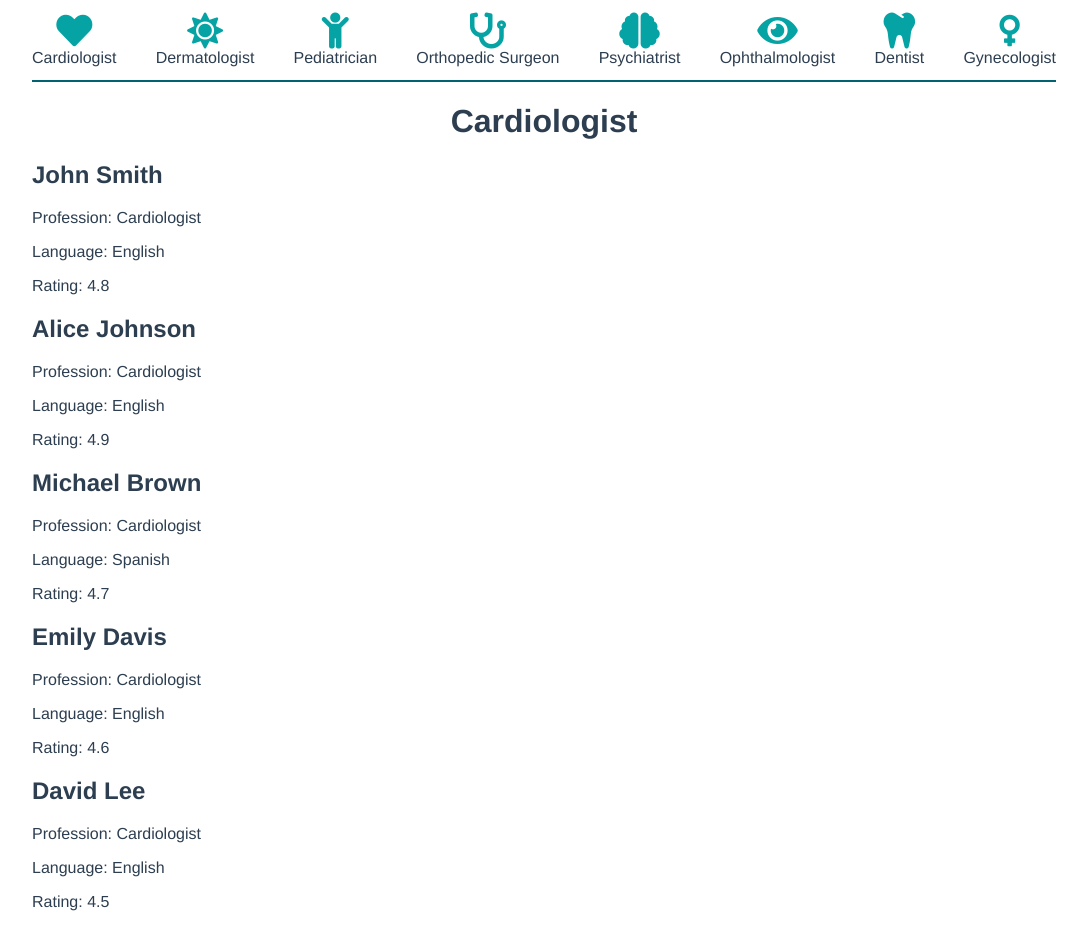
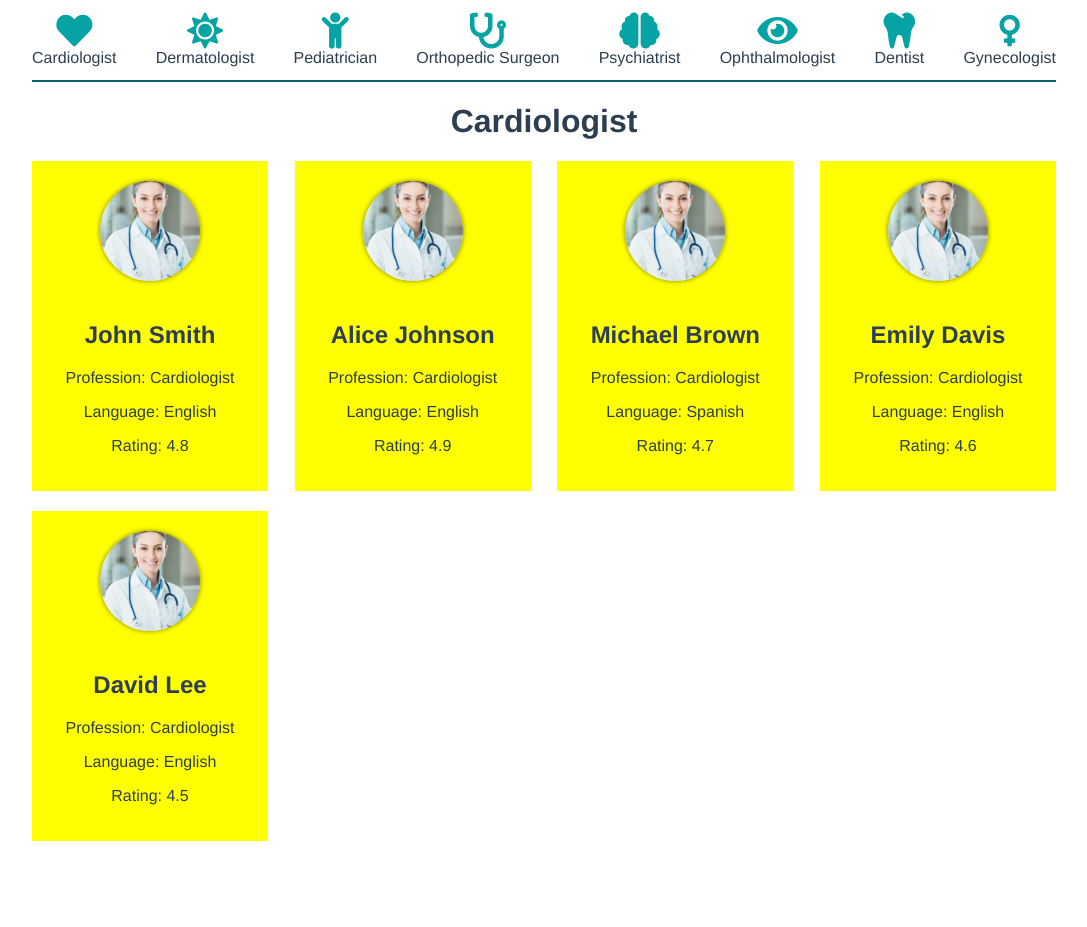
Before and after one commit to kaan302/Mindease, a Vue app in the folder client/: page /#/find-doctor in a window 1280 px wide. Both pictures are taken after a click on the element "Cardiologist". Shown: the whole page, without its empty margins (96-1183 px from the left). After the commit the page ends 841 px from the top, so only its background shows below. Built offline with nearby package versions, Linux system fonts and the light colour scheme.

Commit message:
made profiles

```diff
--- a/client/src/components/FindDoctorPage/DoctorDetail.vue
+++ b/client/src/components/FindDoctorPage/DoctorDetail.vue
@@ -1,11 +1,18 @@
 <template>
   <div class="doctor-detail">
-    <!-- Display doctor information -->
-    <h2>{{ doctor.doctorFirstName }} {{ doctor.doctorLastName }}</h2>
-    <p>Profession: {{ doctor.doctorProfession }}</p>
-    <p>Language: {{ doctor.doctorLanguage }}</p>
-    <p>Rating: {{ doctor.doctorRating }}</p>
-    <!-- Add more doctor details as needed -->
+    <!-- Circular profile picture -->
+    <div class="profile-picture">
+      <img src="../../assets/img/team-1.jpg" alt="Doctor's Profile" />
+    </div>
+
+    <!-- Doctor information -->
+    <div class="doctor-info">
+      <h2>{{ doctor.doctorFirstName }} {{ doctor.doctorLastName }}</h2>
+      <p>Profession: {{ doctor.doctorProfession }}</p>
+      <p>Language: {{ doctor.doctorLanguage }}</p>
+      <p>Rating: {{ doctor.doctorRating }}</p>
+      <!-- Add more doctor details as needed -->
+    </div>
   </div>
 </template>
 
@@ -19,5 +26,28 @@ export default {
 </script>
 
 <style scoped>
+.doctor-detail {
+  align-items: center;
+  gap: 20px;
+  background: yellow;
+  display: flex;
+  flex-direction: column;
+  justify-content: center;
+  text-align: center;
+  padding: 20px; /* Add padding for spacing */
+}
 
+.profile-picture {
+  width: 100px; /* Adjust the size of the circular picture */
+  height: 100px; /* Adjust the size of the circular picture */
+  border-radius: 50%; /* Create a circular shape */
+  overflow: hidden; /* Hide any overflowing content */
+  box-shadow: 0px 0px 5px rgba(0, 0, 0, 0.5); /* Optional: Add a shadow */
+}
+
+.profile-picture img {
+  width: 100%;
+  height: 100%;
+  object-fit: cover; /* Ensure the image covers the circular area */
+}
 </style>
--- a/client/src/components/FindDoctorPage/FindDoctorChild.vue
+++ b/client/src/components/FindDoctorPage/FindDoctorChild.vue
@@ -1,8 +1,12 @@
 <template>
 
-  <h1>{{ selectedProfession }}</h1>
-  <div v-for="doctor in doctors" :key="doctor.doctorId">
-    <DoctorDetail :doctor="doctor"/>
+  <div>
+    <h1>{{ selectedProfession }}</h1>
+    <div class="row">
+      <div v-for="doctor in doctors" :key="doctor.doctorId" class="column">
+        <DoctorDetail :doctor="doctor" class="doctor-detail" />
+      </div>
+    </div>
   </div>
 
 </template>
@@ -26,4 +30,23 @@ export default {
 h1 {
   text-align: center;
 }
+
+.row {
+  display: flex;
+  flex-wrap: wrap;
+  gap: 20px; /* Adjust the gap between doctors */
+  justify-content: space-between; /* Distribute doctors evenly in rows */
+}
+
+.column {
+  width: calc(25% - 20px); /* 25% width minus the gap between doctors */
+
+}
+
+/* Adjust layout for smaller screens (e.g., mobile devices) */
+@media (max-width: 768px) {
+  .column {
+    width: calc(50% - 20px); /* Two doctors per row on smaller screens */
+  }
+}
 </style>
```
Also changed, not shown: 1 other file (tests, documents, lock files or other folders).
